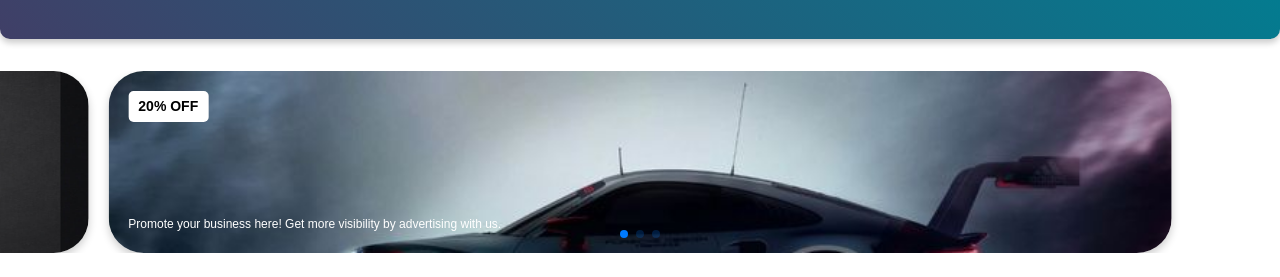
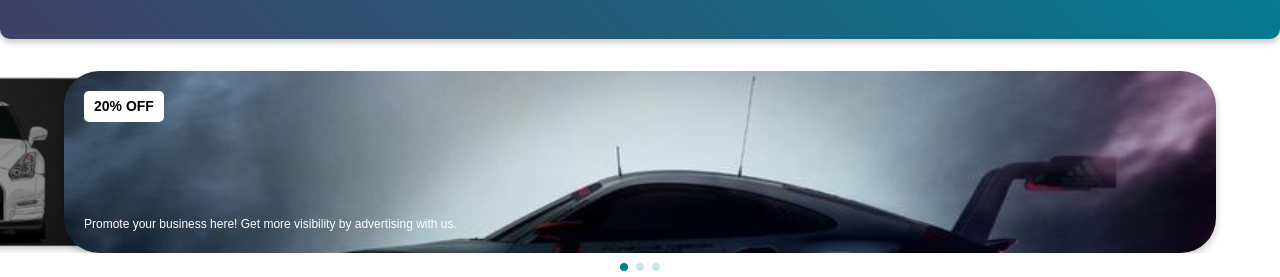
Before and after one commit to talha-007/fluffy-potato, a plain HTML site: page index.html in a window 1280 px wide. Shown: the part 85-362 px from the top of the page. Drawn offline with nearby package versions, Linux system fonts and the light colour scheme.

Commit message:
swiper fixes

```diff
--- a/css/styles.css
+++ b/css/styles.css
@@ -157,8 +157,12 @@ header {
   width: 100%;
   height: 182px;
 }
+.swiper-wrapper {
+  position: relative;
+}
 
 .swiper-slide {
+  width: 90%;
   position: relative; /* Enable positioning for child elements */
   display: flex;
   justify-content: center;
@@ -199,9 +203,13 @@ header {
   z-index: 2;
   max-width: 80%; /* Prevent text from overflowing */
 }
-
+.swiper-pagination {
+  bottom: -25px !important;
+  position: absolute;
+  z-index: 999;
+}
 .swiper-pagination-bullet {
-  background: #007bff; /* Customize pagination bullet color */
+  background: #007f92; /* Customize pagination bullet color */
 }
 
 /* Responsive Navbar for Small Screens */
--- a/index.html
+++ b/index.html
@@ -44,30 +44,31 @@
       </div>
     </header>
 
+    <div class="swiper-wrapper">
       <div class="swiper mySwiper">
         <div class="swiper-wrapper">
           <div class="swiper-slide">
             <div class="discount-label">20% OFF</div>
             <img src="images/slide1.jpg" alt="Slide 1" class="img-fluid" />
             <div class="slide-text">
-            Promote your business here! Get more visibility by advertising with
-            us.
+              Promote your business here! Get more visibility by advertising
+              with us.
             </div>
           </div>
           <div class="swiper-slide">
             <div class="discount-label">30% OFF</div>
             <img src="images/slide2.jpg" alt="Slide 2" class="img-fluid" />
             <div class="slide-text">
-            Promote your business here! Get more visibility by advertising with
-            us.
+              Promote your business here! Get more visibility by advertising
+              with us.
             </div>
           </div>
           <div class="swiper-slide">
             <div class="discount-label">50% OFF</div>
             <img src="images/slide3.jpg" alt="Slide 3" class="img-fluid" />
             <div class="slide-text">
-            Promote your business here! Get more visibility by advertising with
-            us.
+              Promote your business here! Get more visibility by advertising
+              with us.
             </div>
           </div>
         </div>
@@ -75,6 +76,7 @@
         <!-- <div class="swiper-button-next"></div>
       <div class="swiper-button-prev"></div> -->
         <!-- Add pagination -->
+      </div>
       <div class="swiper-pagination"></div>
     </div>
 
--- a/js/app.js
+++ b/js/app.js
@@ -1,13 +1,21 @@
 document.addEventListener("DOMContentLoaded", function () {
   const swiper = new Swiper(".mySwiper", {
     loop: true, // Enables wraparound behavior
-    slidesPerView: 1.2, // Show part of the next and previous slides
+
     spaceBetween: 20, // Space between slides
     centeredSlides: true, // Center the active slide
-    navigation: {
-      nextEl: ".swiper-button-next",
-      prevEl: ".swiper-button-prev",
+    effect: "coverflow",
+    grabCursor: true,
+    centeredSlides: true,
+    slidesPerView: "auto",
+    coverflowEffect: {
+      rotate: 0,
+      stretch: 50,
+      depth: 100,
+      modifier: 1,
+      slideShadows: true,
     },
+
     pagination: {
       el: ".swiper-pagination",
       clickable: true,
```
Lines whose indentation alone changed are shown as unchanged.
